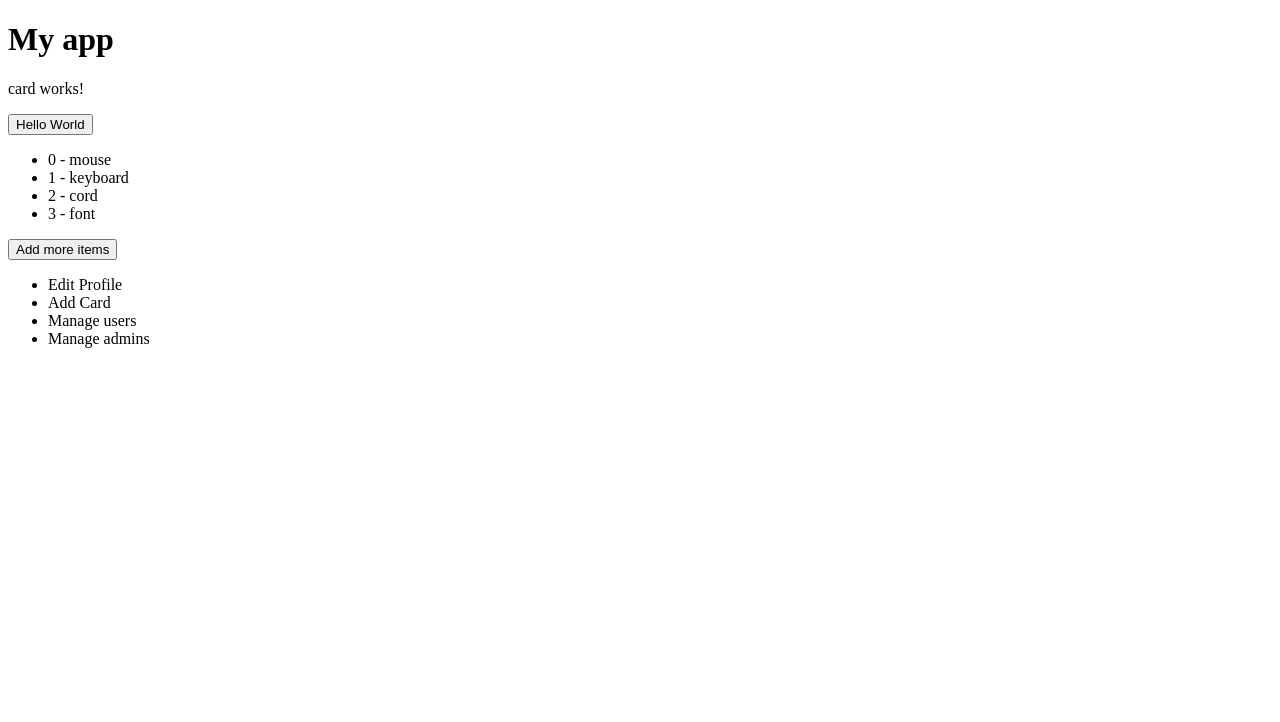
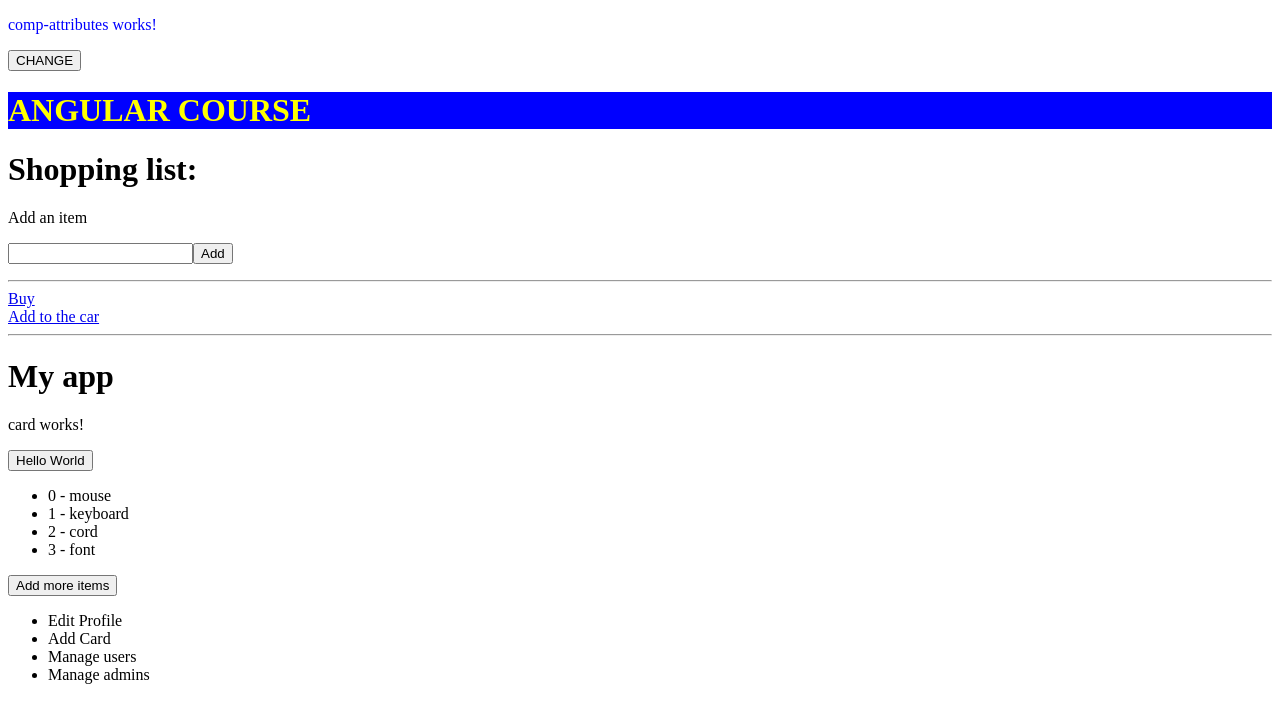
Before and after one commit to Ravelos/first-dio-challenge, an Angular app in the folder directives-proj/: page / in a window 1280 px wide. Shown: the top 722 px of the page. Built offline with nearby package versions, Linux system fonts and the light colour scheme.

Commit message:
Uses attributes component with structural directives

```diff
--- a/directives-proj/src/app/app.component.html
+++ b/directives-proj/src/app/app.component.html
@@ -1,3 +1,4 @@
+<app-comp-attributes></app-comp-attributes>
 <app-card *ngIf="cardIsAlived; else anotherBlock" ></app-card>
 
 <ng-template #anotherBlock>
```
